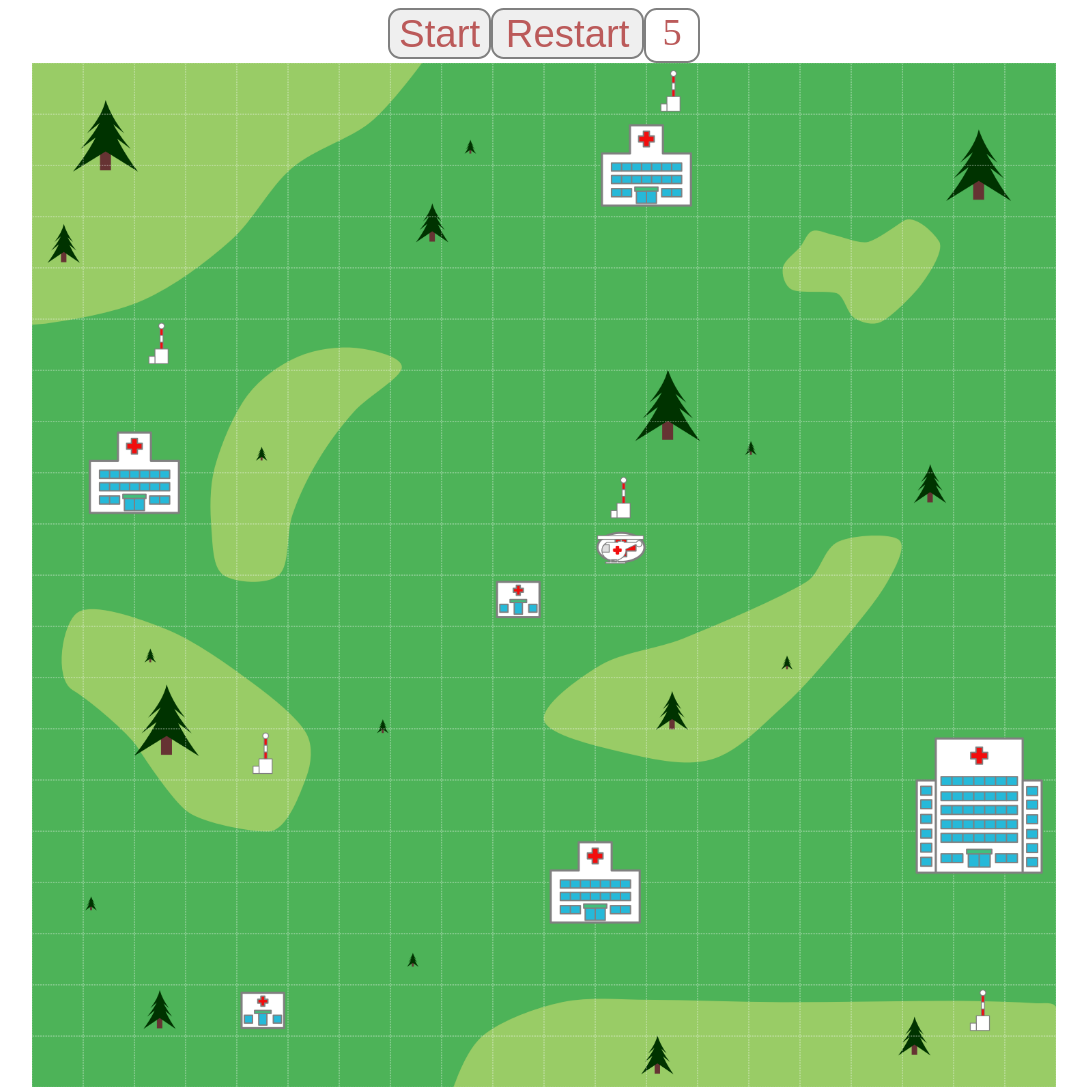
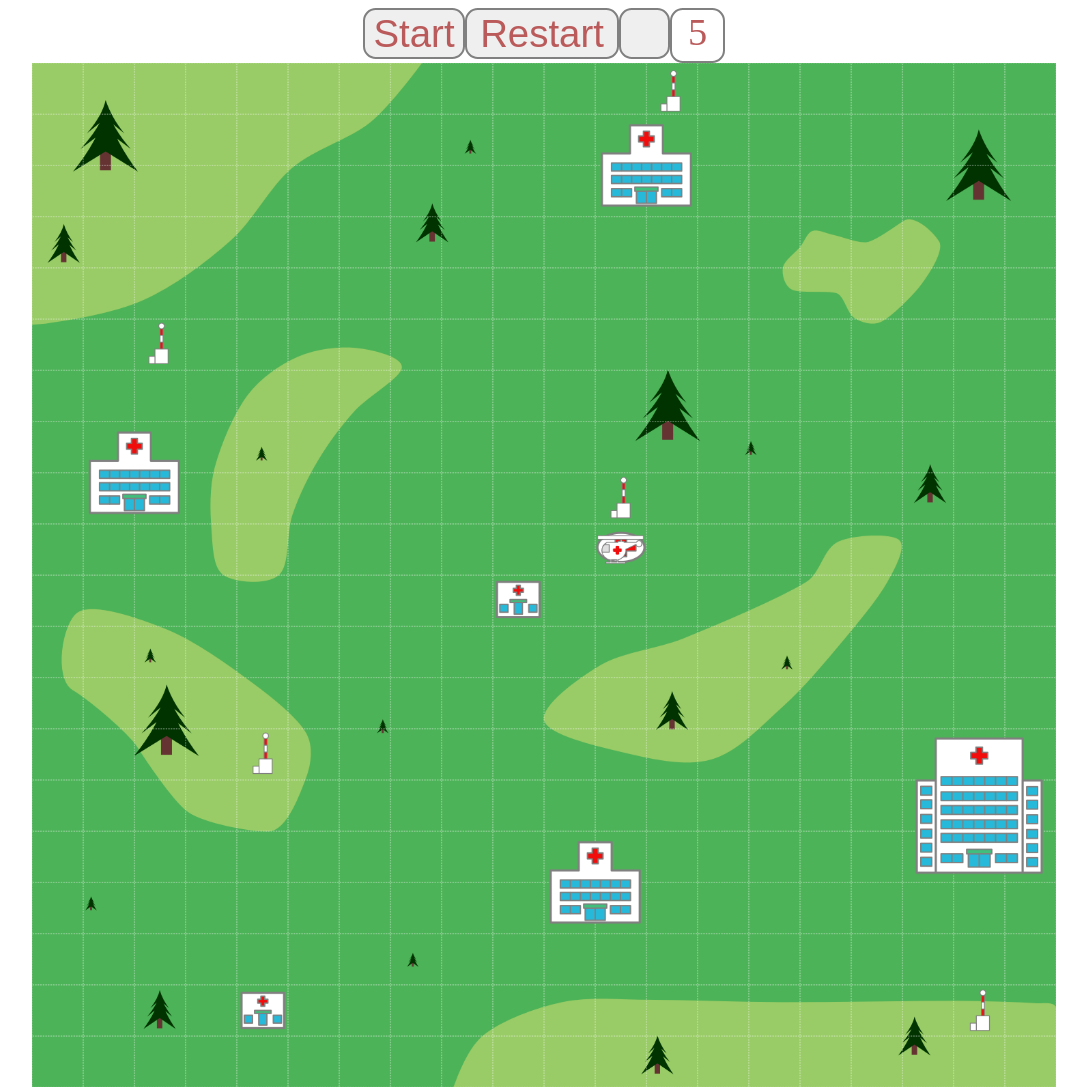
Before and after one commit to kennedymark680/pennStar4, a plain HTML site: page index.html in a window 1280 px wide. Shown: the whole page, without its empty margins (96-1183 px from the left). Drawn offline with Linux system fonts and the light colour scheme.

Commit message:
Score increase

```diff
--- a/index.html
+++ b/index.html
@@ -12,6 +12,7 @@
   <section class="infoSection">
     <button class="startButton">Start</button>
     <button class="restartButton">Restart</button>
+    <button class="scoreBoard"></button>
     <div class="time"></div>
   </section>
   <section class="board">
--- a/pennStar4.js
+++ b/pennStar4.js
@@ -9,6 +9,7 @@ let x = 11
 const startButton = document.querySelector('.startButton')
 const restartButton = document.querySelector('.restartButton')
 const displayedTime = document.querySelector('.time')
+const scoreBoard = document.querySelector('.scoreBoard')
 
 displayedTime.innerHTML = `${startingTime}`
 
@@ -186,6 +187,8 @@ const checkReached = () => {
         select.style.opacity = ''
       }
       genHospital(hospitals)
+      score += 1
+      scoreBoard.innerHTML = `${score}`
     }
   })
 }
--- a/style.css
+++ b/style.css
@@ -59,3 +59,13 @@ body {
   border-radius: 1vw;
   text-align: center;
 }
+
+.scoreBoard {
+  height: 4vw;
+  width: 4vw;
+  font-size: 3vw;
+  color: rgb(187, 90, 90);
+  border: 2px solid grey;
+  border-radius: 1vw;
+  text-align: center;
+}
```
